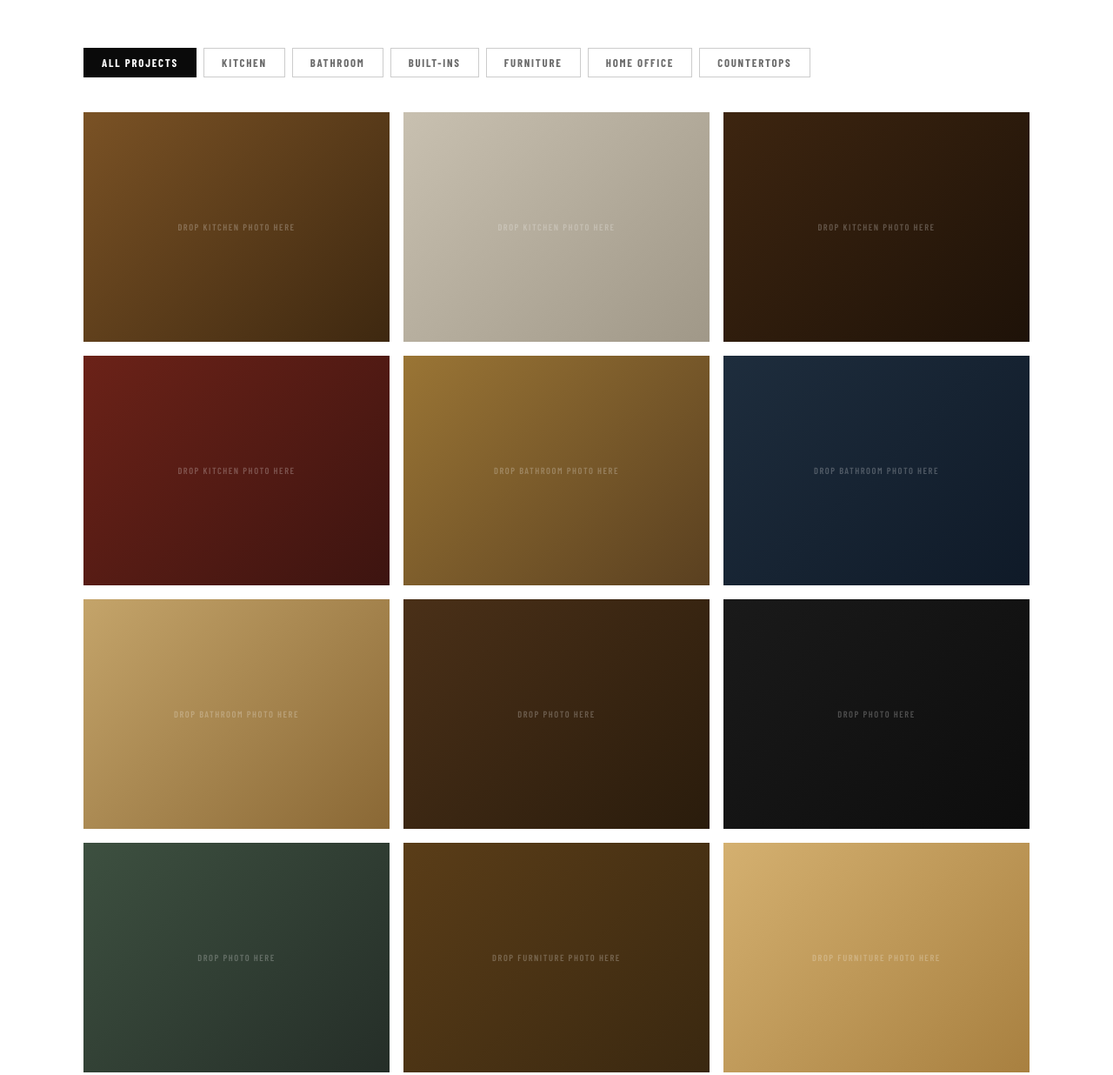
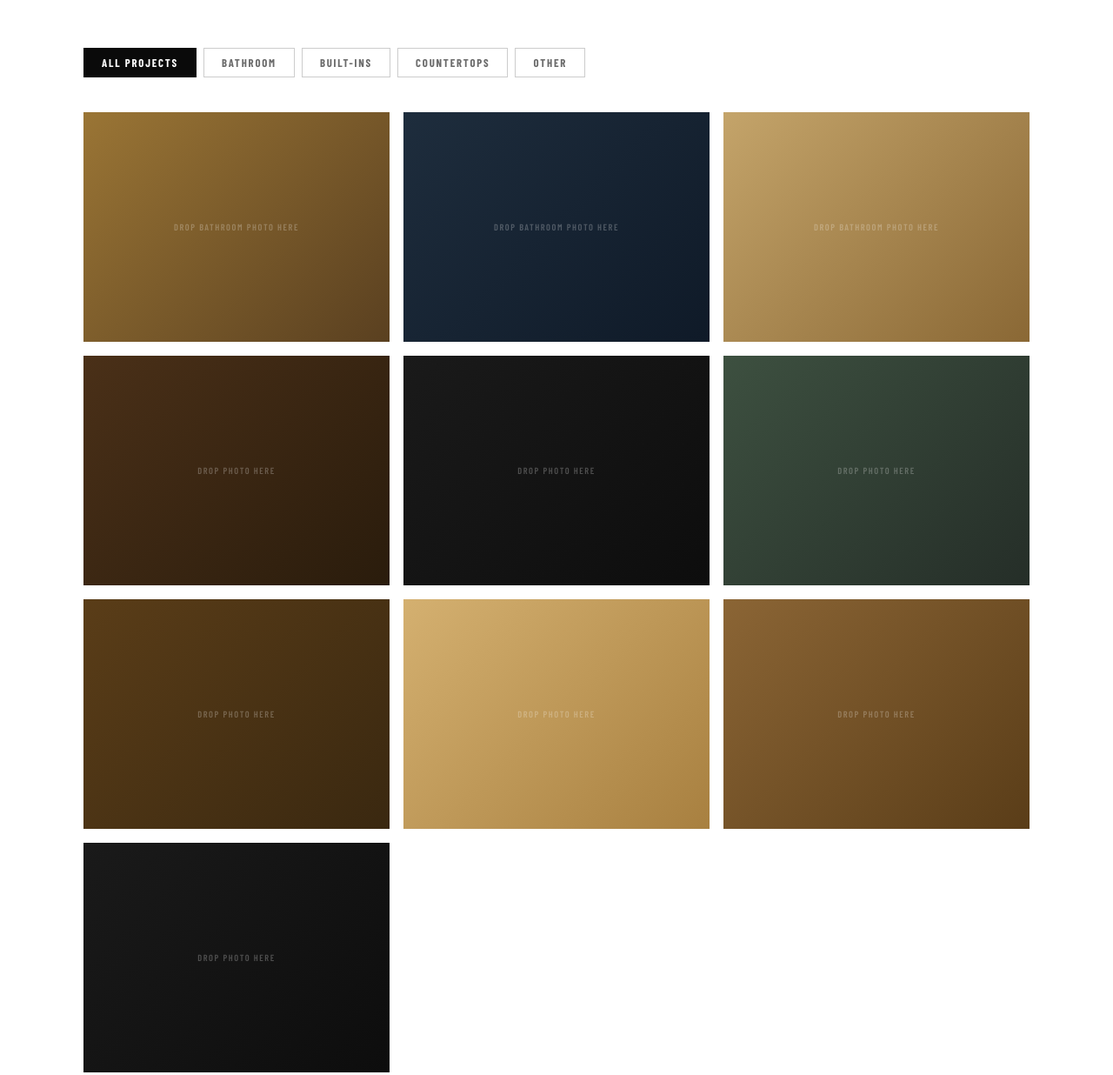
Before and after one commit to ndrhine-ops/Website-Practice, a plain HTML site: page gallery.html in a window 1280 px wide. Shown: the part 480-1716 px from the top of the page at 87% size. Drawn offline with nearby package versions, Linux system fonts and the light colour scheme; a web font is replaced by a local one.

Commit message:
Simplify gallery filters: remove Kitchen, Furniture, Home Office; add Other
Co-Authored-By: Claude Sonnet 4.6 <noreply@anthropic.com>

```diff
--- a/gallery.html
+++ b/gallery.html
@@ -54,34 +54,14 @@
     <!-- Filter Tabs -->
     <div class="filter-tabs">
       <button class="filter-tab active" data-cat="all">All Projects</button>
-      <button class="filter-tab" data-cat="kitchen">Kitchen</button>
       <button class="filter-tab" data-cat="bath">Bathroom</button>
       <button class="filter-tab" data-cat="builtins">Built-Ins</button>
-      <button class="filter-tab" data-cat="furniture">Furniture</button>
-      <button class="filter-tab" data-cat="office">Home Office</button>
       <button class="filter-tab" data-cat="surface">Countertops</button>
+      <button class="filter-tab" data-cat="other">Other</button>
     </div>
 
     <!-- Gallery Grid -->
     <div class="gallery-grid">
-
-      <!-- Kitchen -->
-      <div class="gallery-item reveal" data-cat="kitchen" data-label="Oak Shaker Kitchen · 2024">
-        <div class="g-fill" style="background:linear-gradient(135deg,#7a5225,#3e2810)">Drop kitchen photo here</div>
-        <div class="g-overlay"><span class="g-label">Oak Shaker Kitchen · 2024</span></div>
-      </div>
-      <div class="gallery-item reveal d1" data-cat="kitchen" data-label="White Painted Shaker Kitchen">
-        <div class="g-fill" style="background:linear-gradient(135deg,#c8c0b0,#a09888)">Drop kitchen photo here</div>
-        <div class="g-overlay"><span class="g-label">White Painted Shaker Kitchen</span></div>
-      </div>
-      <div class="gallery-item reveal d2" data-cat="kitchen" data-label="Walnut Contemporary Kitchen">
-        <div class="g-fill" style="background:linear-gradient(135deg,#3d2510,#1e1208)">Drop kitchen photo here</div>
-        <div class="g-overlay"><span class="g-label">Walnut Contemporary Kitchen</span></div>
-      </div>
-      <div class="gallery-item reveal d3" data-cat="kitchen" data-label="Cherry Traditional Kitchen">
-        <div class="g-fill" style="background:linear-gradient(135deg,#6b2218,#3d1410)">Drop kitchen photo here</div>
-        <div class="g-overlay"><span class="g-label">Cherry Traditional Kitchen</span></div>
-      </div>
 
       <!-- Bath -->
       <div class="gallery-item reveal" data-cat="bath" data-label="Master Bathroom Vanity">
@@ -111,24 +91,24 @@
         <div class="g-overlay"><span class="g-label">Mudroom Built-In Cubbies</span></div>
       </div>
 
-      <!-- Furniture -->
-      <div class="gallery-item reveal" data-cat="furniture" data-label="Custom Walnut Dining Table">
-        <div class="g-fill" style="background:linear-gradient(135deg,#5a3d18,#3a2810)">Drop furniture photo here</div>
-        <div class="g-overlay"><span class="g-label">Custom Walnut Dining Table</span></div>
+      <!-- Countertops -->
+      <div class="gallery-item reveal" data-cat="surface" data-label="Commercial Bar Countertop">
+        <div class="g-fill" style="background:linear-gradient(135deg,#5a3d18,#3a2810)">Drop photo here</div>
+        <div class="g-overlay"><span class="g-label">Commercial Bar Countertop</span></div>
       </div>
-      <div class="gallery-item reveal d1" data-cat="furniture" data-label="Maple Desk with Drawers">
-        <div class="g-fill" style="background:linear-gradient(135deg,#d4b070,#a88040)">Drop furniture photo here</div>
-        <div class="g-overlay"><span class="g-label">Maple Desk with Drawers</span></div>
+      <div class="gallery-item reveal d1" data-cat="surface" data-label="Workroom Surface — Solid Surface">
+        <div class="g-fill" style="background:linear-gradient(135deg,#d4b070,#a88040)">Drop photo here</div>
+        <div class="g-overlay"><span class="g-label">Workroom Surface — Solid Surface</span></div>
       </div>
 
-      <!-- Office -->
-      <div class="gallery-item reveal" data-cat="office" data-label="Home Office Suite — Ebony Stain">
-        <div class="g-fill" style="background:linear-gradient(135deg,#1a1410,#0d0b09)">Drop office photo here</div>
-        <div class="g-overlay"><span class="g-label">Home Office Suite — Ebony Stain</span></div>
+      <!-- Other -->
+      <div class="gallery-item reveal" data-cat="other" data-label="Custom Trim &amp; Moulding">
+        <div class="g-fill" style="background:linear-gradient(135deg,#8b6535,#5a3d18)">Drop photo here</div>
+        <div class="g-overlay"><span class="g-label">Custom Trim &amp; Moulding</span></div>
       </div>
-      <div class="gallery-item reveal d1" data-cat="office" data-label="Study Built-In Wall">
-        <div class="g-fill" style="background:linear-gradient(135deg,#8b6535,#5a3d18)">Drop office photo here</div>
-        <div class="g-overlay"><span class="g-label">Study Built-In Wall</span></div>
+      <div class="gallery-item reveal d1" data-cat="other" data-label="Commercial Casework">
+        <div class="g-fill" style="background:linear-gradient(135deg,#1a1a1a,#0d0d0d)">Drop photo here</div>
+        <div class="g-overlay"><span class="g-label">Commercial Casework</span></div>
       </div>
 
     </div>
```
